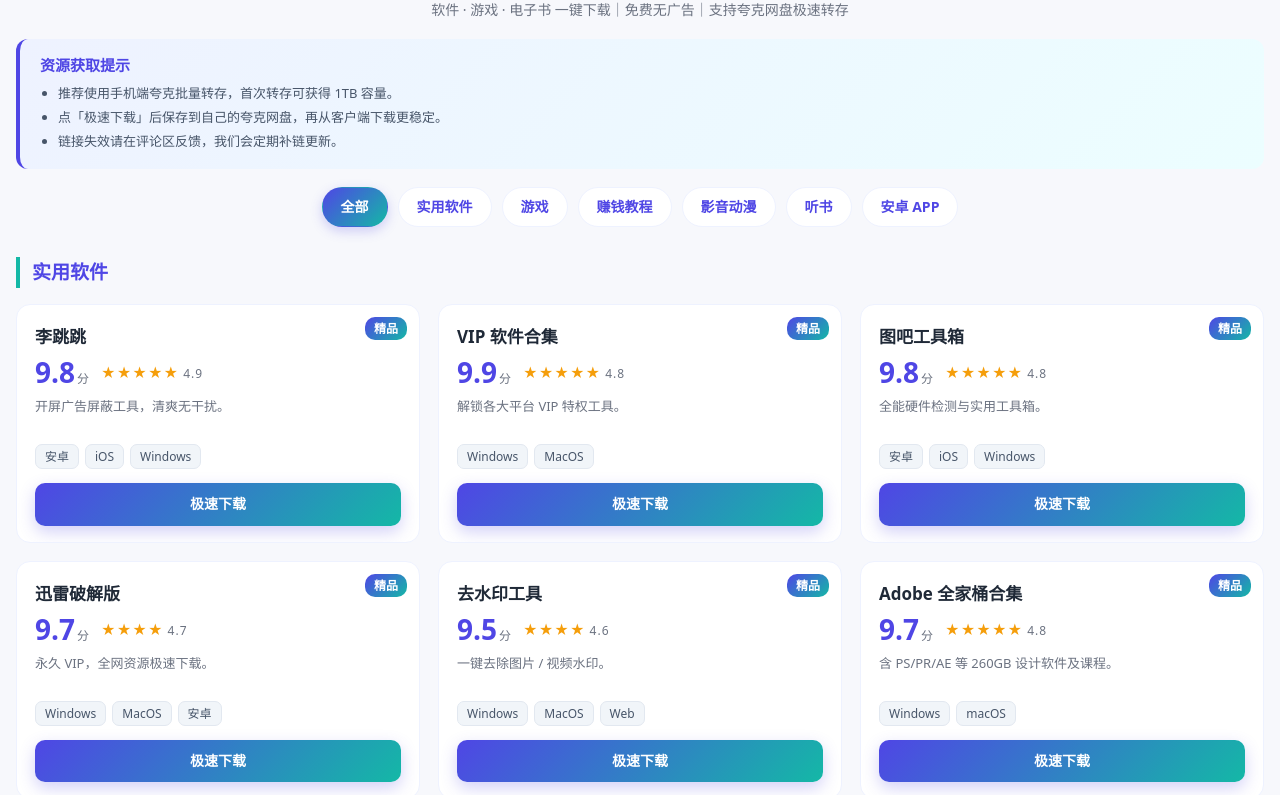
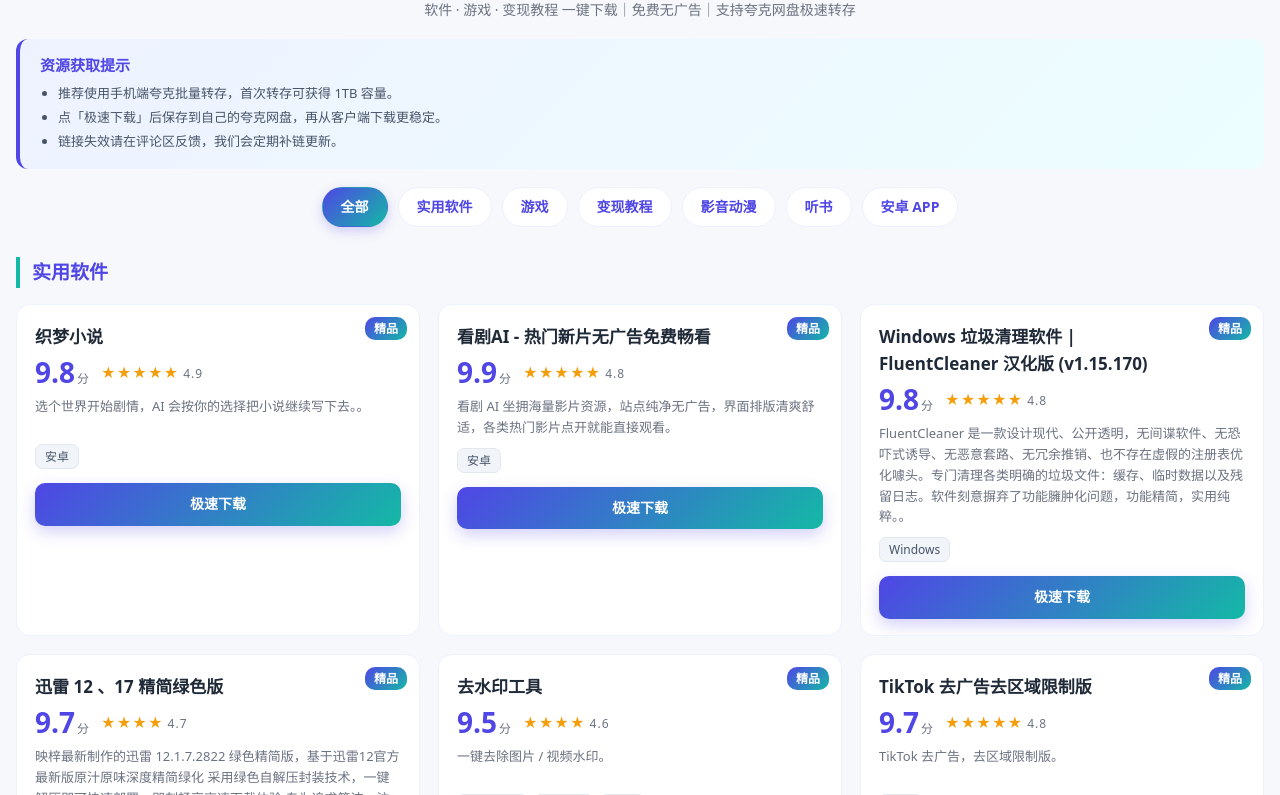
Before and after one commit to zp89060778/playnest.github.io, a plain HTML site: page index.html in a window 1280 px wide. Shown: the part 79-874 px from the top of the page. Drawn offline with Linux system fonts and the light colour scheme.

Commit message:
Update index.html

```diff
--- a/index.html
+++ b/index.html
@@ -4,7 +4,7 @@
     <meta charset="UTF-8">
     <meta name="viewport" content="width=device-width, initial-scale=1.0">
     <!-- ===== 页面标题 / SEO：改成你的合集名称 ===== -->
-    <title>2025 资源合集｜夸克网盘一键下载｜免费无广告</title>
+    <title>2026 资源合集｜夸克网盘一键下载｜免费无广告</title>
     <meta name="description" content="精品软件/游戏/电子书合集，支持夸克网盘高速转存下载，按栏目分类、一键极速下载。">
     <meta name="keywords" content="软件合集,游戏合集,夸克网盘,资源下载,极速下载">
     <style>
@@ -152,8 +152,8 @@
     <div class="wrap">
         <!-- ===== 页头 ===== -->
         <header class="page-header">
-            <h1>2025 精品资源合集</h1>
-            <p>软件 · 游戏 · 电子书 一键下载｜免费无广告｜支持夸克网盘极速转存</p>
+            <h1>2026 精品资源合集</h1>
+            <p>软件 · 游戏 · 变现教程 一键下载｜免费无广告｜支持夸克网盘极速转存</p>
         </header>
 
         <!-- ===== 资源获取提示 ===== -->
@@ -171,7 +171,7 @@
             <a href="#cat-all" data-cat="all" class="active">全部</a>
             <a href="#cat-soft" data-cat="soft">实用软件</a>
             <a href="#cat-game" data-cat="game">游戏</a>
-            <a href="#cat-book" data-cat="book">赚钱教程</a>
+            <a href="#cat-book" data-cat="book">变现教程</a>
             <a href="#cat-anime" data-cat="anime">影音动漫</a>
             <a href="#cat-audio" data-cat="audio">听书</a>
             <a href="#cat-android" data-cat="android">安卓 APP</a>
@@ -186,38 +186,41 @@
             <section class="grid">
                 <div class="card">
                     <span class="badge">精品</span>
-                    <div class="name">李跳跳</div>
+                    <div class="name">织梦小说</div>
                     <div class="score-row"><div class="score"><span class="num">9.8</span><span class="unit">分</span></div><div class="stars">★★★★★<span class="rate">4.9</span></div></div>
-                    <div class="desc">开屏广告屏蔽工具，清爽无干扰。</div>
-                    <div class="tags"><span>安卓</span><span>iOS</span><span>Windows</span></div>
-                    <a class="dl" href="https://pan.quark.cn/s/你的夸克链接1" target="_blank" rel="noopener noreferrer">极速下载</a>
+                    <div class="desc">选个世界开始剧情，AI 会按你的选择把小说继续写下去。。</div>
+                    <div class="tags"><span>安卓</span></div>
+                    <a class="dl" href="https://pan.quark.cn/s/111561c0525a" target="_blank" rel="noopener noreferrer">极速下载</a>
                 </div>
 
                 <div class="card">
                     <span class="badge">精品</span>
-                    <div class="name">VIP 软件合集</div>
+                    <div class="name">看剧AI - 热门新片无广告免费畅看</div>
                     <div class="score-row"><div class="score"><span class="num">9.9</span><span class="unit">分</span></div><div class="stars">★★★★★<span class="rate">4.8</span></div></div>
-                    <div class="desc">解锁各大平台 VIP 特权工具。</div>
-                    <div class="tags"><span>Windows</span><span>MacOS</span></div>
-                    <a class="dl" href="https://pan.quark.cn/s/你的夸克链接2" target="_blank" rel="noopener noreferrer">极速下载</a>
+                    <div class="desc">看剧 AI 坐拥海量影片资源，站点纯净无广告，界面排版清爽舒适，各类热门影片点开就能直接观看。</div>
+                    <div class="tags"><span>安卓</span></div>
+                    <a class="dl" href="https://pan.quark.cn/s/db373a69605e" target="_blank" rel="noopener noreferrer">极速下载</a>
                 </div>
 
                 <div class="card">
                     <span class="badge">精品</span>
-                    <div class="name">图吧工具箱</div>
+                    <div class="name">Windows 垃圾清理软件 | FluentCleaner 汉化版 (v1.15.170)</div>
                     <div class="score-row"><div class="score"><span class="num">9.8</span><span class="unit">分</span></div><div class="stars">★★★★★<span class="rate">4.8</span></div></div>
-                    <div class="desc">全能硬件检测与实用工具箱。</div>
-                    <div class="tags"><span>安卓</span><span>iOS</span><span>Windows</span></div>
-                    <a class="dl" href="https://pan.quark.cn/s/你的夸克链接3" target="_blank" rel="noopener noreferrer">极速下载</a>
+                    <div class="desc">FluentCleaner 是一款设计现代、公开透明，无间谍软件、无恐吓式诱导、无恶意套路、无冗余推销、也不存在虚假的注册表优化噱头。专门清理各类明确的垃圾文件：缓存、临时数据以及残留日志。软件刻意摒弃了功能臃肿化问题，功能精简，实用纯粹。。</div>
+                    <div class="tags"><span>Windows</span></div>
+                    <a class="dl" href="https://pan.quark.cn/s/51f4b59ae68d" target="_blank" rel="noopener noreferrer">极速下载</a>
                 </div>
 
                 <div class="card">
                     <span class="badge">精品</span>
-                    <div class="name">迅雷破解版</div>
+                    <div class="name">迅雷 12 、17 精简绿色版</div>
                     <div class="score-row"><div class="score"><span class="num">9.7</span><span class="unit">分</span></div><div class="stars">★★★★<span class="rate">4.7</span></div></div>
-                    <div class="desc">永久 VIP，全网资源极速下载。</div>
-                    <div class="tags"><span>Windows</span><span>MacOS</span><span>安卓</span></div>
-                    <a class="dl" href="https://pan.quark.cn/s/你的夸克链接4" target="_blank" rel="noopener noreferrer">极速下载</a>
+                    <div class="desc">映梓最新制作的迅雷 12.1.7.2822 绿色精简版，基于迅雷12官方最新版原汁原味深度精简绿化
+采用绿色自解压封装技术，一键解压即可快速部署，即刻畅享高速下载体验
+专为追求简洁、注重系统资源效率的用户量身定制
+核心功能完整保留，极致体验远超官方原版</div>
+                    <div class="tags"><span>Windows</span></div>
+                    <a class="dl" href="https://pan.quark.cn/s/88bc2bac5fc9" target="_blank" rel="noopener noreferrer">极速下载</a>
                 </div>
 
                 <div class="card">
@@ -226,16 +229,16 @@
                     <div class="score-row"><div class="score"><span class="num">9.5</span><span class="unit">分</span></div><div class="stars">★★★★<span class="rate">4.6</span></div></div>
                     <div class="desc">一键去除图片 / 视频水印。</div>
                     <div class="tags"><span>Windows</span><span>MacOS</span><span>Web</span></div>
-                    <a class="dl" href="https://pan.quark.cn/s/你的夸克链接5" target="_blank" rel="noopener noreferrer">极速下载</a>
+                    <a class="dl" href="https://pan.quark.cn/s/88bc2bac5fc9" target="_blank" rel="noopener noreferrer">极速下载</a>
                 </div>
 
                 <div class="card">
                     <span class="badge">精品</span>
-                    <div class="name">Adobe 全家桶合集</div>
+                    <div class="name">TikTok 去广告去区域限制版</div>
                     <div class="score-row"><div class="score"><span class="num">9.7</span><span class="unit">分</span></div><div class="stars">★★★★★<span class="rate">4.8</span></div></div>
-                    <div class="desc">含 PS/PR/AE 等 260GB 设计软件及课程。</div>
-                    <div class="tags"><span>Windows</span><span>macOS</span></div>
-                    <a class="dl" href="https://pan.quark.cn/s/你的夸克链接6" target="_blank" rel="noopener noreferrer">极速下载</a>
+                    <div class="desc">TikTok 去广告，去区域限制版。</div>
+                    <div class="tags"><span>安卓</span></div>
+                    <a class="dl" href="https://pan.quark.cn/s/32c8b4f90ace" target="_blank" rel="noopener noreferrer">极速下载</a>
                 </div>
 
                 <div class="card">
```
